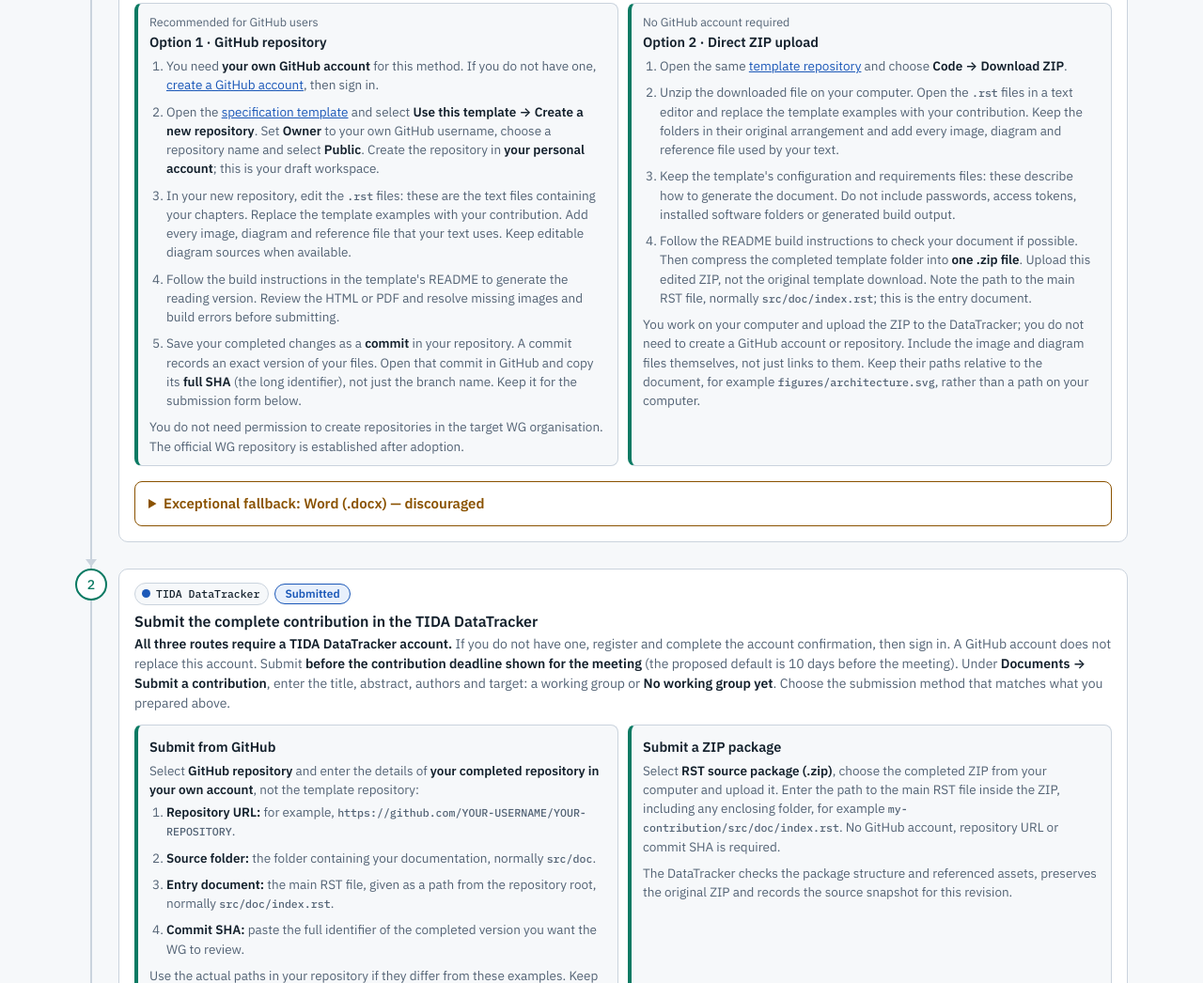
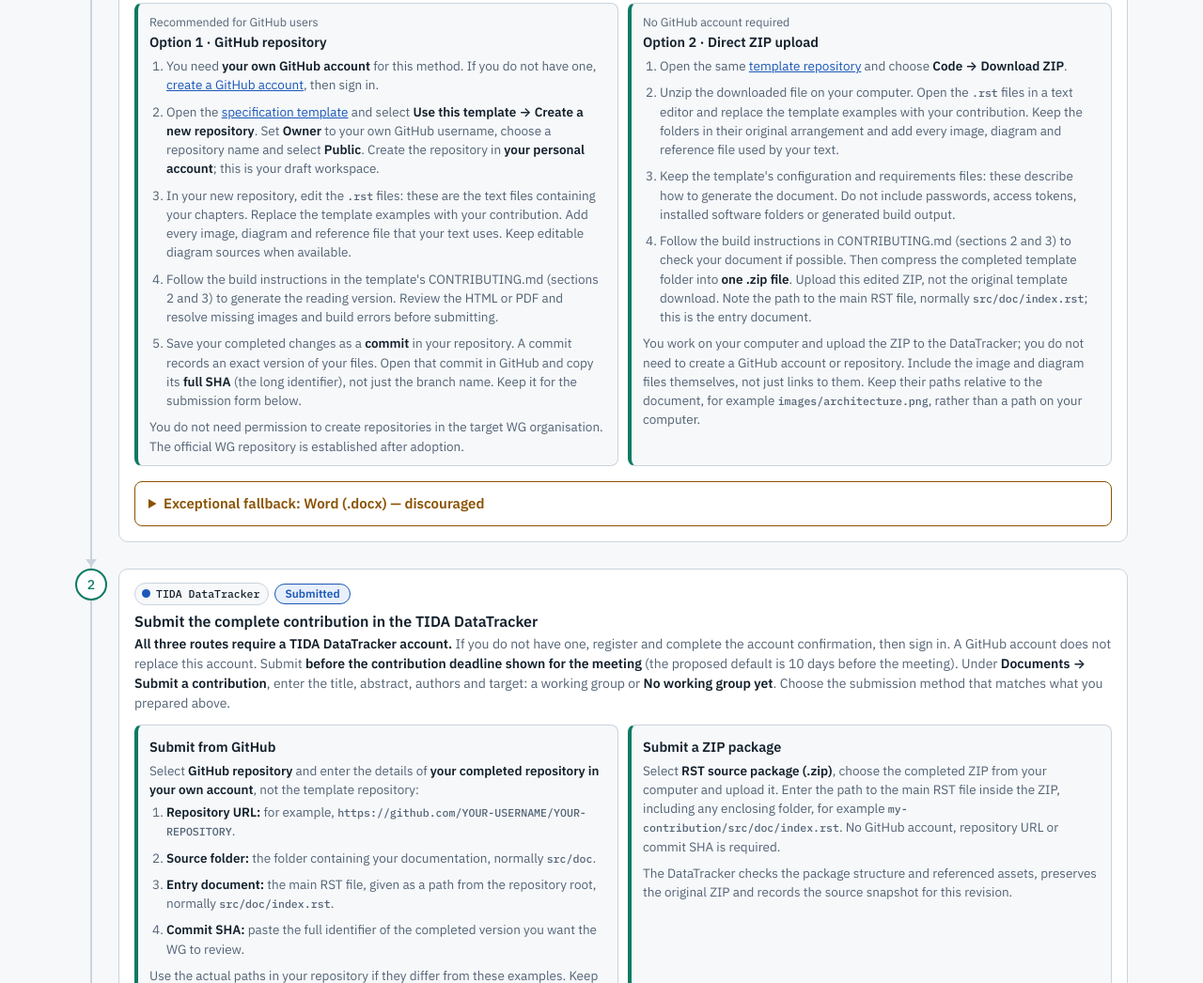
Before and after one commit to FG-TIDA/.github, a plain HTML site: page contribute/index.html in a window 1280 px wide. Shown: the part 3308-4354 px from the top of the page at 94% size. Drawn offline with Linux system fonts and the light colour scheme.

Commit message:
Align guide with spec-template: build steps are in CONTRIBUTING.md

```diff
--- a/contribute/index.html
+++ b/contribute/index.html
@@ -436,7 +436,7 @@ code, .mono { font-family: var(--font-mono); font-size: 0.86em; font-weight: 500
                   <li>You need <strong>your own GitHub account</strong> for this method. If you do not have one, <a href="https://github.com/signup">create a GitHub account</a>, then sign in.</li>
                   <li>Open the <a href="https://github.com/FG-TIDA/spec-template">specification template</a> and select <strong>Use this template → Create a new repository</strong>. Set <strong>Owner</strong> to your own GitHub username, choose a repository name and select <strong>Public</strong>. Create the repository in <strong>your personal account</strong>; this is your draft workspace.</li>
                   <li>In your new repository, edit the <code>.rst</code> files: these are the text files containing your chapters. Replace the template examples with your contribution. Add every image, diagram and reference file that your text uses. Keep editable diagram sources when available.</li>
-                  <li>Follow the build instructions in the template's README to generate the reading version. Review the HTML or PDF and resolve missing images and build errors before submitting.</li>
+                  <li>Follow the build instructions in the template's CONTRIBUTING.md (sections 2 and 3) to generate the reading version. Review the HTML or PDF and resolve missing images and build errors before submitting.</li>
                   <li>Save your completed changes as a <strong>commit</strong> in your repository. A commit records an exact version of your files. Open that commit in GitHub and copy its <strong>full SHA</strong> (the long identifier), not just the branch name. Keep it for the submission form below.</li>
                 </ol>
                 <p style="margin-top:8px">You do not need permission to create repositories in the target WG organisation. The official WG repository is established after adoption.</p>
@@ -448,9 +448,9 @@ code, .mono { font-family: var(--font-mono); font-size: 0.86em; font-weight: 500
                   <li>Open the same <a href="https://github.com/FG-TIDA/spec-template">template repository</a> and choose <strong>Code → Download ZIP</strong>.</li>
                   <li>Unzip the downloaded file on your computer. Open the <code>.rst</code> files in a text editor and replace the template examples with your contribution. Keep the folders in their original arrangement and add every image, diagram and reference file used by your text.</li>
                   <li>Keep the template's configuration and requirements files: these describe how to generate the document. Do not include passwords, access tokens, installed software folders or generated build output.</li>
-                  <li>Follow the README build instructions to check your document if possible. Then compress the completed template folder into <strong>one .zip file</strong>. Upload this edited ZIP, not the original template download. Note the path to the main RST file, normally <code>src/doc/index.rst</code>; this is the entry document.</li>
+                  <li>Follow the build instructions in CONTRIBUTING.md (sections 2 and 3) to check your document if possible. Then compress the completed template folder into <strong>one .zip file</strong>. Upload this edited ZIP, not the original template download. Note the path to the main RST file, normally <code>src/doc/index.rst</code>; this is the entry document.</li>
                 </ol>
-                <p style="margin-top:8px">You work on your computer and upload the ZIP to the DataTracker; you do not need to create a GitHub account or repository. Include the image and diagram files themselves, not just links to them. Keep their paths relative to the document, for example <code>figures/architecture.svg</code>, rather than a path on your computer.</p>
+                <p style="margin-top:8px">You work on your computer and upload the ZIP to the DataTracker; you do not need to create a GitHub account or repository. Include the image and diagram files themselves, not just links to them. Keep their paths relative to the document, for example <code>images/architecture.png</code>, rather than a path on your computer.</p>
               </div>
             </div>
             <details class="word-fallback">
```
